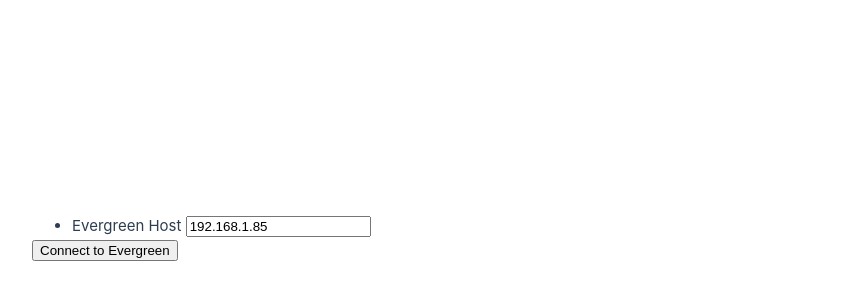
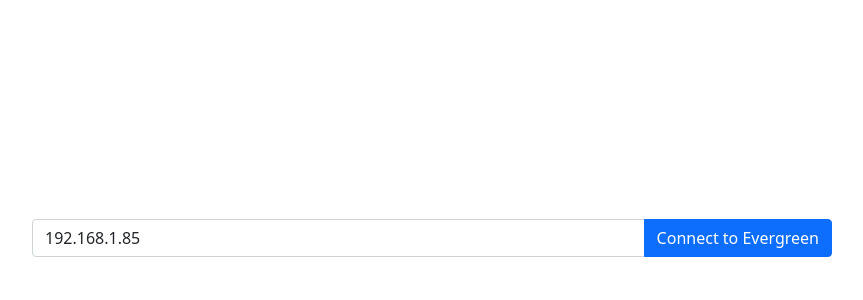
Before and after one commit to gmcharlt/evg-api-explorer-wip, a Vue app: page / in a window 1280 px wide. Shown: the part 162-462 px from the top of the page, without its empty margins (248-1111 px from the left). Built offline with nearby package versions, Linux system fonts and the light colour scheme.

Commit message:
start adding Bootstrap

```diff
--- a/package.json
+++ b/package.json
@@ -10,6 +10,8 @@
     "lint": "eslint . --ext .vue,.js,.jsx,.cjs,.mjs,.ts,.tsx,.cts,.mts --fix --ignore-path .gitignore"
   },
   "dependencies": {
+    "@popperjs/core": "^2.11.5",
+    "bootstrap": "^5.1.3",
     "vue": "^3.2.36"
   },
   "devDependencies": {
--- a/src/components/EvgHostForm.vue
+++ b/src/components/EvgHostForm.vue
@@ -16,7 +16,7 @@
 
 let _baseUrl = '';
 
-function checkConnection() {
+function checkConnection(): void {
     _baseUrl = evgHost.value;
     if (!_baseUrl.match(/^https*:\/\//)) {
         _baseUrl = 'https://' + _baseUrl;
@@ -60,16 +60,16 @@
 </script>
 
 <template>
-    <ul>
-        <li>Evergreen Host <input v-model="evgHost"></li>
+    <div class="input-group">
+        <input v-model="evgHost" placeholder="Evergreen host" aria-label="Evergreen host" class="form-control">
         <!--
         <li>Username <input v-model="username"></li>
         <li>Password <input v-model="password" type="password"></li>
         -->
-    </ul>
-    <button @click="checkConnection">Connect to Evergreen</button>
-    <div v-if="connectionOK">
-        <select v-model="selectedService">
+        <button @click="checkConnection" class="btn btn-primary">Connect to Evergreen</button>
+    </div>
+    <div class="input-group" v-if="connectionOK">
+        <select v-model="selectedService" class="form-control" aria-label="Evergreen service">
             <option value="open-ils.acq">open-ils.acq</option>
             <option value="open-ils.actor">open-ils.actor</option>
             <option value="open-ils.auth">open-ils.auth</option>
@@ -91,8 +91,8 @@
             <option value="open-ils.vandelay">open-ils.vandelay</option>
             <option value="opensrf.math">opensrf.math</option>
         </select>
-        <input v-model="searchFilter">
-        <button @click="fetchApiInfo">Fetch API information</button>
+        <input v-model="searchFilter" class="form-control" placeholder="Method filter" aria-label="Method filter">
+        <button @click="fetchApiInfo" class="btn btn-info">Fetch API information</button>
     </div>
     <div v-if="numResults > 0">
         Result count is {{ numResults }}
--- a/src/main.ts
+++ b/src/main.ts
@@ -1,4 +1,6 @@
 import { createApp } from "vue";
 import App from "./App.vue";
+import "bootstrap/dist/css/bootstrap.min.css";
+import "bootstrap";
 
 createApp(App).mount("#app");
```
Also changed, not shown: 1 other file (tests, documents, lock files or other folders).
